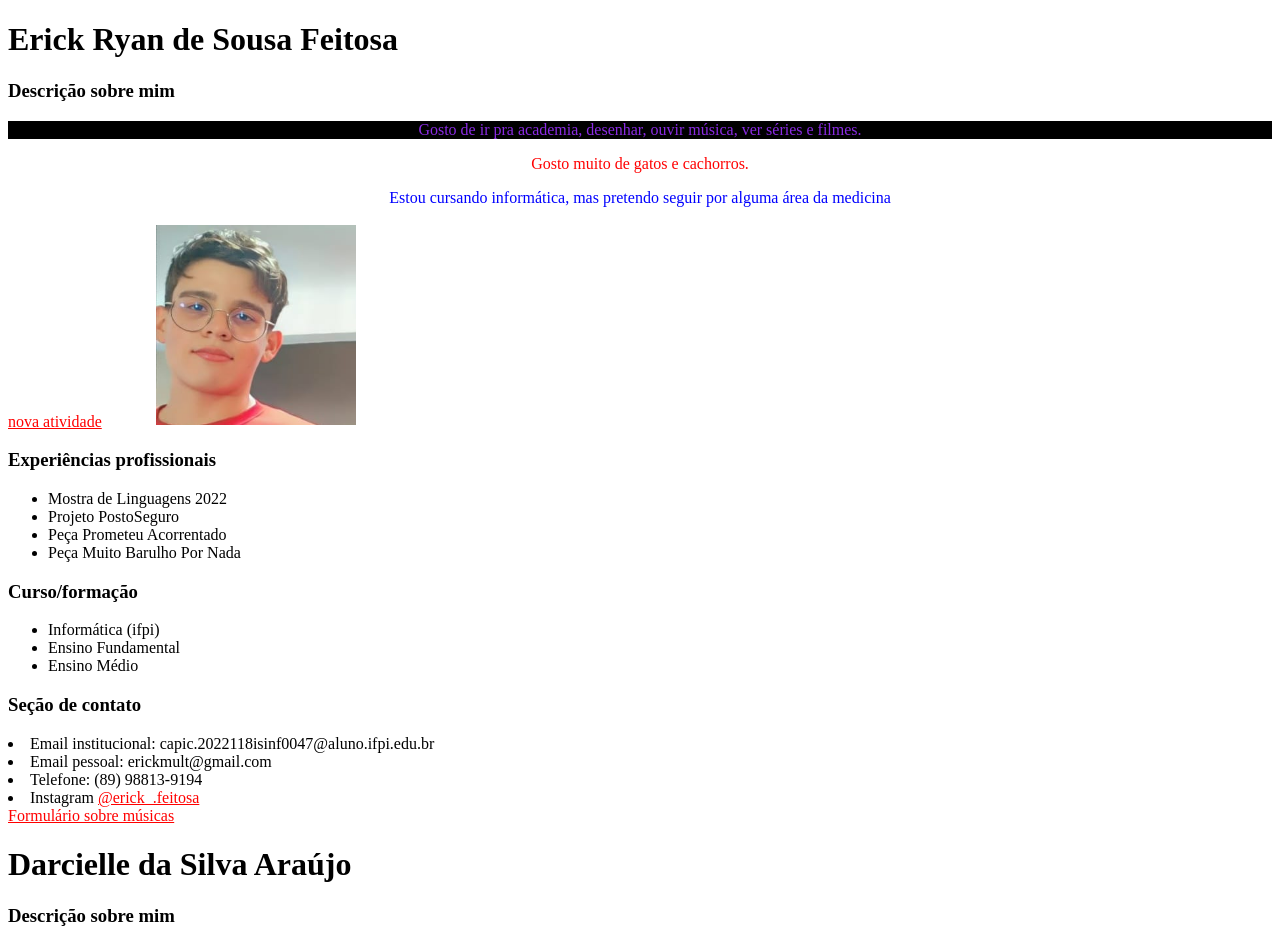
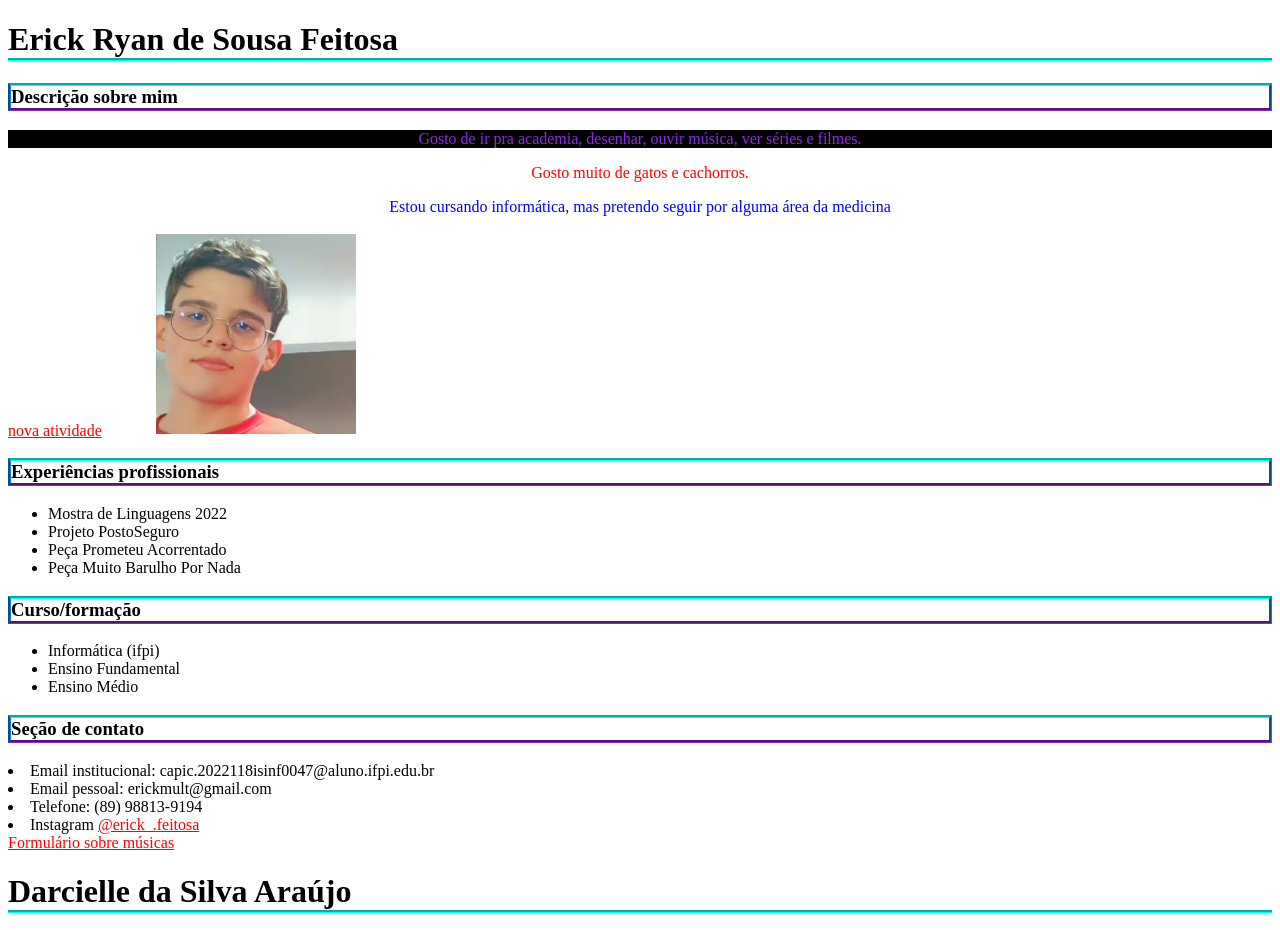
Before and after one commit to Darcigatinha123/Darcigatinha123.github.io, a plain HTML site: page index.html in a window 1280 px wide. Shown: the top 930 px of the page. Drawn offline with Linux system fonts and the light colour scheme.

Commit message:
Atualizado com sucesso

```diff
--- a/estilo.css
+++ b/estilo.css
@@ -1,3 +1,18 @@
+h3 {
+    border-style: groove;
+    border-color: aqua;
+    border-bottom-style: groove;
+    border-bottom-color: rgb(146, 37, 197);
+    border-left-color: rgb(12, 127, 221);
+    border-right-color: rgb(12, 127, 221);
+
+}
+
+h1 {
+    border-bottom-style: groove;
+    border-bottom-color: aqua;
+}
+
 p {
     color:blue;
     text-align:center;
```
